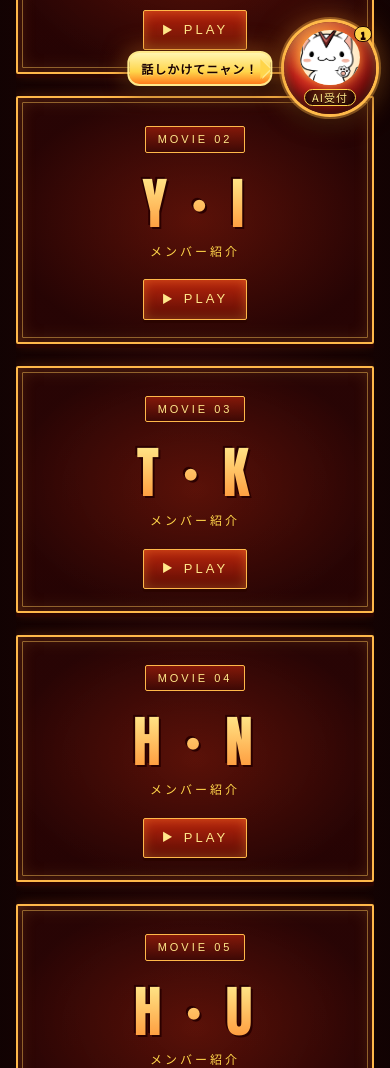
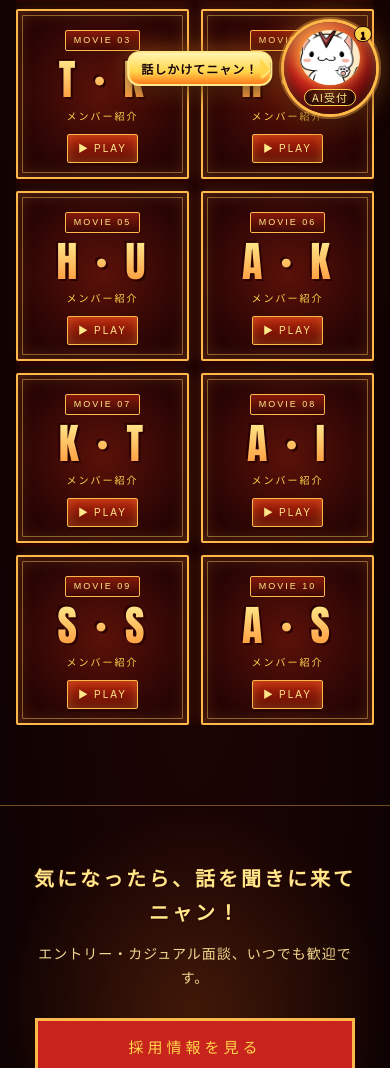
Before and after one commit to koretada0826/EVER-EFFROT, a plain HTML site: page video.html in a window 390 px wide. Shown: the part 716-1784 px from the top of the page. Drawn offline with Linux system fonts and the light colour scheme; a web font is replaced by a local one.

Commit message:
動画ページのグリッドを 5列 × 2行 レイアウトに変更
メンバー10名を1画面で見渡せるように、デスクトップでは
2行 × 5列の配置に変更。

- .vd-list max-width: 1060 → 1320 に広げて5列分の余裕を確保
- .vd-grid: 3列 → 5列、gap 22 → 16
- .vd-card のpadding/フォントを5列向けにコンパクト化
  (initials 72→52px, padding 36/24/28→26/16/22)
- ブレイクポイント再構成:
  - 1100px下: 4列 (タブレット大)
  - 820px下: 3列 (タブレット小)
  - 540px下: 2列 (モバイル / 専用コンパクトスタイル適用)

Co-Authored-By: Claude Opus 4.7 (1M context) <noreply@anthropic.com>

```diff
--- a/build-version.json
+++ b/build-version.json
@@ -1 +1 @@
-{"version":"20260521e","updated":"2026-05-21T11:15:00+09:00"}
+{"version":"20260521f","updated":"2026-05-21T11:30:00+09:00"}
--- a/css/video.css
+++ b/css/video.css
@@ -90,7 +90,7 @@
 
 /* ============ メンバー動画リスト ============ */
 .vd-list {
-  max-width: 1060px;
+  max-width: 1320px;
   margin: 32px auto 60px;
   padding: 0 24px;
 }
@@ -128,21 +128,27 @@
   opacity: 0.85;
 }
 
-/* グリッド (interview と同じ列数ロジック) */
+/* グリッド: メンバー10名を 2行 × 5列 で並べる */
 .vd-grid {
   display: grid;
-  grid-template-columns: repeat(3, 1fr);
-  gap: 22px;
+  grid-template-columns: repeat(5, 1fr);
+  gap: 16px;
 }
-@media (max-width: 1024px) {
-  .vd-grid { grid-template-columns: repeat(2, 1fr); }
+@media (max-width: 1100px) {
+  /* タブレット大: 4列(3行になる) */
+  .vd-grid { grid-template-columns: repeat(4, 1fr); }
 }
-@media (max-width: 640px) {
-  .vd-grid { grid-template-columns: 1fr; }
+@media (max-width: 820px) {
+  /* タブレット小: 3列 */
+  .vd-grid { grid-template-columns: repeat(3, 1fr); }
+}
+@media (max-width: 540px) {
+  /* モバイル: 2列(5行) */
+  .vd-grid { grid-template-columns: repeat(2, 1fr); gap: 12px; }
 }
 
 /* Y・M ボタンカード — interview の .iv-card 系統に揃え、
-   イニシャルを大きく中央に出すデザイン */
+   イニシャルを大きく中央に出すデザイン。5列レイアウト前提でコンパクト化 */
 .vd-card {
   position: relative;
   display: flex;
@@ -150,8 +156,8 @@
   align-items: center;
   justify-content: center;
   text-align: center;
-  padding: 36px 24px 28px;
-  min-height: 240px;
+  padding: 26px 16px 22px;
+  min-height: 220px;
   background:
     radial-gradient(ellipse at center, rgba(184,36,12,0.38) 0%, rgba(40,4,4,0.9) 75%),
     linear-gradient(180deg, #2a0808 0%, #170303 100%);
@@ -185,22 +191,22 @@
 
 .vd-card-tag {
   display: inline-block;
-  padding: 3px 12px;
+  padding: 2px 10px;
   font-family: "Reggae One", "Bangers", sans-serif;
-  font-size: 11px;
-  letter-spacing: 3px;
+  font-size: 10px;
+  letter-spacing: 2px;
   color: #ffe88a;
   background: linear-gradient(180deg, rgba(184,36,12,0.6), rgba(60,8,4,0.7));
   border: 1px solid #ffb84a;
   border-radius: 2px;
-  margin-bottom: 18px;
+  margin-bottom: 12px;
 }
 .vd-card-initials {
   font-family: "Reggae One", "Bangers", "Impact", sans-serif;
-  font-size: 72px;
-  letter-spacing: 6px;
+  font-size: 52px;
+  letter-spacing: 4px;
   line-height: 1;
-  margin: 4px 0 10px;
+  margin: 2px 0 8px;
   background: linear-gradient(180deg, #ffe88a 0%, #ff9a3c 100%);
   -webkit-background-clip: text;
   background-clip: text;
@@ -210,19 +216,19 @@
     drop-shadow(-2px -2px 0 #2a0000);
 }
 .vd-card-meta {
-  font-size: 12px;
-  letter-spacing: 3px;
+  font-size: 11px;
+  letter-spacing: 2px;
   color: #ffd54a;
-  margin-bottom: 18px;
+  margin-bottom: 14px;
 }
 .vd-card-play {
   display: inline-flex;
   align-items: center;
-  gap: 8px;
-  padding: 8px 18px;
+  gap: 6px;
+  padding: 6px 14px;
   font-family: "Reggae One", "Bangers", sans-serif;
-  font-size: 13px;
-  letter-spacing: 3px;
+  font-size: 11px;
+  letter-spacing: 2px;
   color: #ffe88a;
   background: linear-gradient(180deg, #b8240c, #5a0c04);
   border: 1.5px solid #ffb84a;
@@ -232,7 +238,7 @@
     0 3px 0 #2a0400;
   transition: all .2s;
 }
-.vd-card-play-icon { font-size: 11px; }
+.vd-card-play-icon { font-size: 10px; }
 .vd-card:hover .vd-card-play {
   background: linear-gradient(180deg, #d83218, #7a1408);
   color: #fff;
@@ -283,6 +289,12 @@
   .vd-list-no { font-size: 36px; }
   .vd-list-title { font-size: 20px; letter-spacing: 3px; }
   .vd-list-sub { margin-left: 0; width: 100%; }
-  .vd-card { min-height: 200px; padding: 28px 20px 22px; }
-  .vd-card-initials { font-size: 56px; letter-spacing: 4px; }
 }
+@media (max-width: 540px) {
+  /* モバイル2列時のカードはコンパクトに */
+  .vd-card { min-height: 170px; padding: 18px 10px 14px; }
+  .vd-card-tag { margin-bottom: 8px; font-size: 9px; padding: 2px 8px; }
+  .vd-card-initials { font-size: 42px; letter-spacing: 3px; margin: 0 0 6px; }
+  .vd-card-meta { font-size: 10px; margin-bottom: 10px; }
+  .vd-card-play { font-size: 10px; padding: 5px 10px; gap: 4px; }
+}
--- a/video.html
+++ b/video.html
@@ -10,10 +10,10 @@
 <link rel="preconnect" href="https://fonts.googleapis.com">
 <link rel="preconnect" href="https://fonts.gstatic.com" crossorigin>
 <link href="https://fonts.googleapis.com/css2?family=Noto+Sans+JP:wght@400;700;900&family=Noto+Serif+JP:wght@700;900&family=Reggae+One&family=RocknRoll+One&family=Yuji+Syuku&display=swap" rel="stylesheet">
-<link rel="stylesheet" href="css/style.css?v=20260521e">
-<link rel="stylesheet" href="css/video.css?v=20260521e">
-<link rel="stylesheet" href="css/mobile.css?v=20260521e">
-<link rel="stylesheet" href="css/chat-widget.css?v=20260521e">
+<link rel="stylesheet" href="css/style.css?v=20260521f">
+<link rel="stylesheet" href="css/video.css?v=20260521f">
+<link rel="stylesheet" href="css/mobile.css?v=20260521f">
+<link rel="stylesheet" href="css/chat-widget.css?v=20260521f">
 </head>
 <body class="page-video">
 
@@ -175,6 +175,6 @@
   </div>
 </footer>
 
-<script src="js/chat-widget.js?v=20260521e" defer></script>
+<script src="js/chat-widget.js?v=20260521f" defer></script>
 </body>
 </html>
```
Also changed, not shown: index.html (+6 -6 lines).
